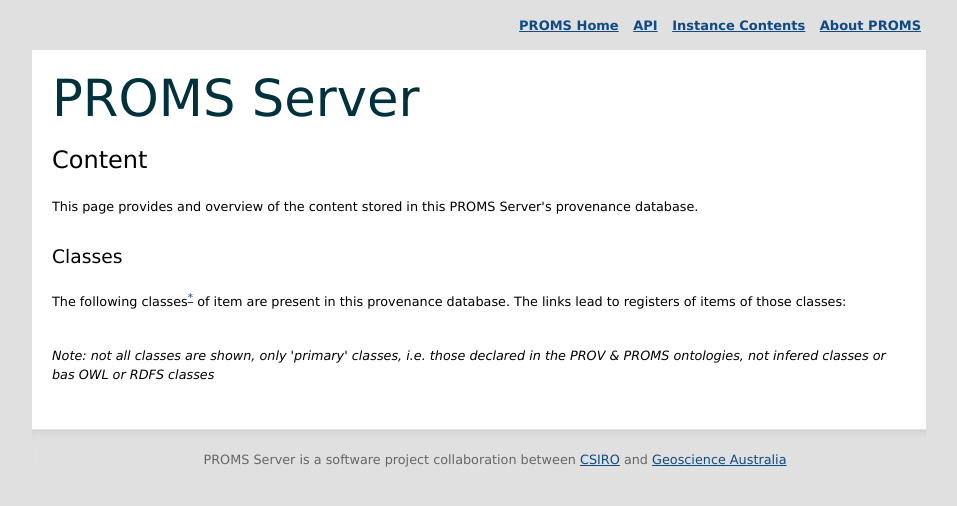
After one commit to CSIRO-enviro-informatics/proms, a Flask app: template templates/page_contents.html in a window 1280 px wide. The commit adds this page. Shown: the top 506 px of the page, without its empty margins (161-1118 px from the left). Run offline with Flask 2, Linux system fonts and the light colour scheme; the template is opened without the code that fills it, so the values that code supplies are empty.

Commit message:
contents page added

```diff
--- /dev/null
+++ b/templates/page_contents.html
@@ -0,0 +1,17 @@
+{% extends "template_layout.html" %}
+
+{% block content %}
+    <h1>PROMS Server</h1>
+    <h2>Content</h2>
+    <p>This page provides and overview of the content stored in this PROMS Server's provenance database.</p>
+
+    <h3>Classes</h3>
+    <p>The following classes<sup><a href="#note-1">*</a></sup> of item are present in this provenance database. The links lead to registers of items of those classes:</p>
+    <ul>
+    {% for class_uri in content_classes %}
+        <li><a href="{{ url_for('modelx.register') }}?_uri={{ class_uri|quote_plus }}">{{ class_uri }}</a></li>
+    {% endfor %}
+    </ul>
+
+    <p><sup><a name="note-1"></a></sup><em>Note: not all classes are shown, only 'primary' classes, i.e. those declared in the PROV & PROMS ontologies, not infered classes or bas OWL or RDFS classes</em></p>
+{% endblock %}
--- a/templates/template_nav_vanilla.html
+++ b/templates/template_nav_vanilla.html
@@ -1,5 +1,6 @@
 <div id="vanilla-nav">
 	<a href="{{ url_for('pages.home') }}">PROMS Home</a>
 	<a href="{{ url_for('pages.api') }}">API</a>
+    <a href="{{ url_for('pages.contents') }}">Instance Contents</a>
 	<a href="{{ url_for('pages.about') }}">About PROMS</a>
 </div>
```
Also changed, not shown: controllers/pages.py (+8 -2 lines), controllers/pages_functions.py (+16 -0 lines).
